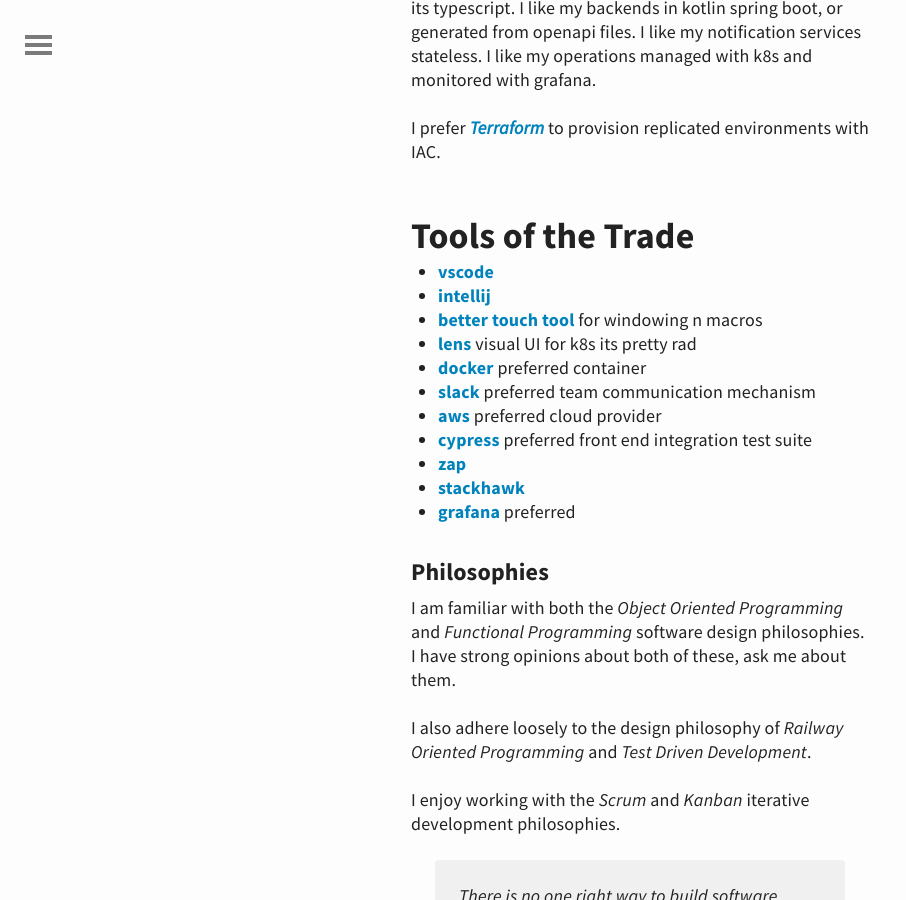
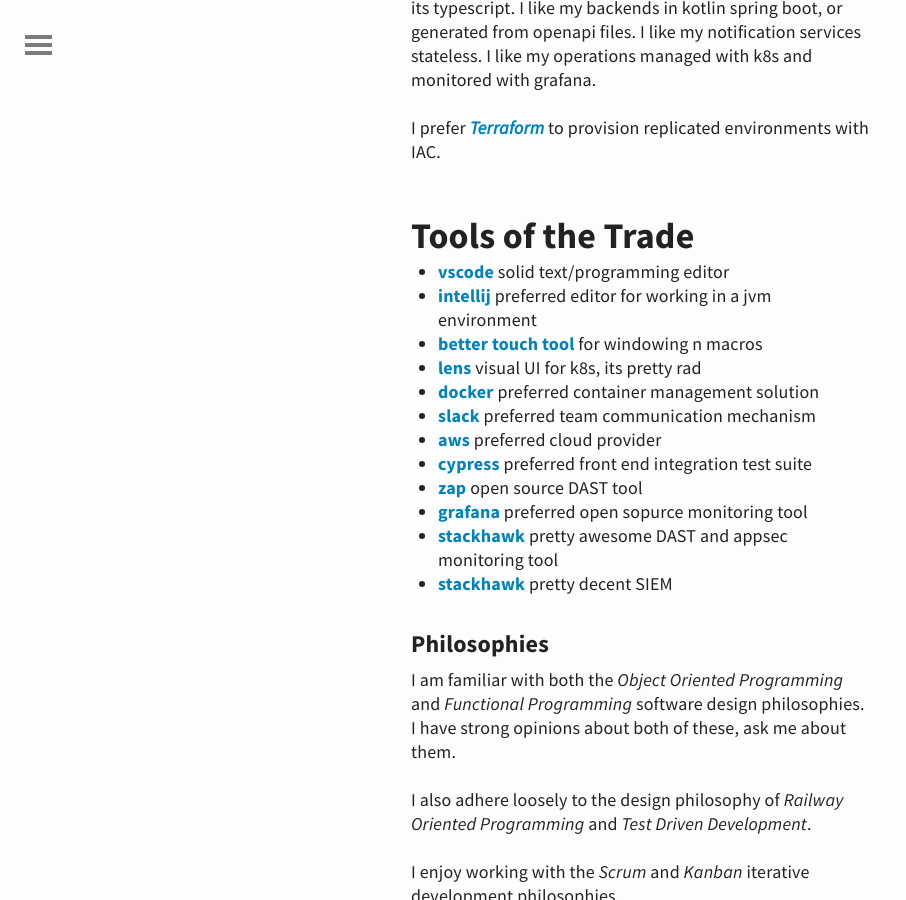
Before and after one commit to untra/untra.github.io, a Jekyll site: the page built from about.md, in a window 1280 px wide and 900 px high, scrolled down 1719 px. Shown: the whole window, without its empty margins (0-906 px from the left). Built offline with Jekyll 4.4.1, drawn with Linux system fonts in a browser that asks for light colours; a file with an impossible date is left out.

Commit message:
update the site why not

```diff
--- a/about.md
+++ b/about.md
@@ -43,17 +43,18 @@
 
 ## Tools of the Trade
 
-* [vscode](https://code.visualstudio.com/)
-* [intellij](https://www.jetbrains.com/idea/)
+* [vscode](https://code.visualstudio.com/) solid text/programming editor
+* [intellij](https://www.jetbrains.com/idea/) preferred editor for working in a jvm environment
 * [better touch tool](https://folivora.ai/) for windowing n macros
-* [lens](https://k8slens.dev/) visual UI for k8s its pretty rad
-* [docker](https://www.docker.com/) preferred container
+* [lens](https://k8slens.dev/) visual UI for k8s, its pretty rad
+* [docker](https://www.docker.com/) preferred container management solution
 * [slack](https://slack.com/) preferred team communication mechanism
 * [aws](https://aws.amazon.com/) preferred cloud provider
 * [cypress](https://www.cypress.io/) preferred front end integration test suite
-* [zap](https://owasp.org/www-project-zap/)
-* [stackhawk](https://www.stackhawk.com/)
-* [grafana](https://grafana.com/) preferred
+* [zap](https://owasp.org/www-project-zap/) open source DAST tool
+* [grafana](https://grafana.com/) preferred open sopurce monitoring tool
+* [stackhawk](https://www.stackhawk.com/) pretty awesome DAST and appsec monitoring tool
+* [stackhawk](https://www.logrhythm.com/) pretty decent SIEM
 
 ### Philosophies
 
--- a/index.html
+++ b/index.html
@@ -20,6 +20,8 @@
 					<img src="{{ site.url }}/img/promo/{{ post.promo }}.png" frameborder="0" style="width:100%;"></img>
 				</a>
 				<p>{{ post.desc }}</p>
+			{% elsif post.promo %}
+				<p>{{ post.desc }}</p>
 			{% else %}
 				<p>{{ post.content | strip_html | truncatewords:50 }}</p>
 			{% endif %}
```
Also changed, not shown: _posts/2016-01-18-optimization-hw-2.md (+1 -0 lines), _posts/2020-12-24-the-big-hacks.md (added, +40 -0 lines).
